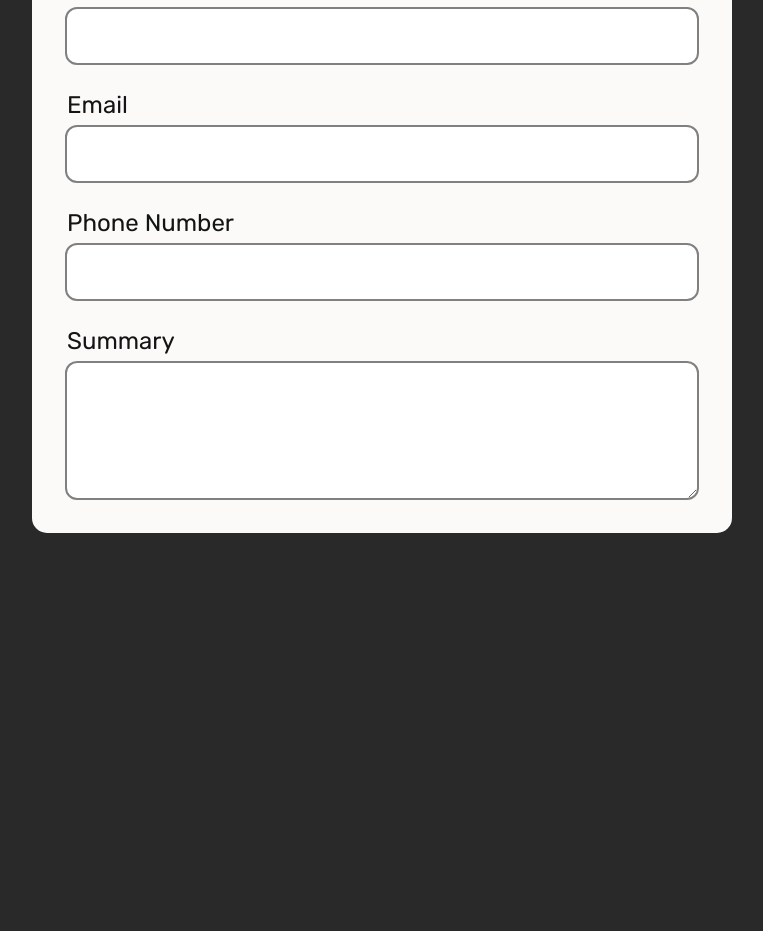
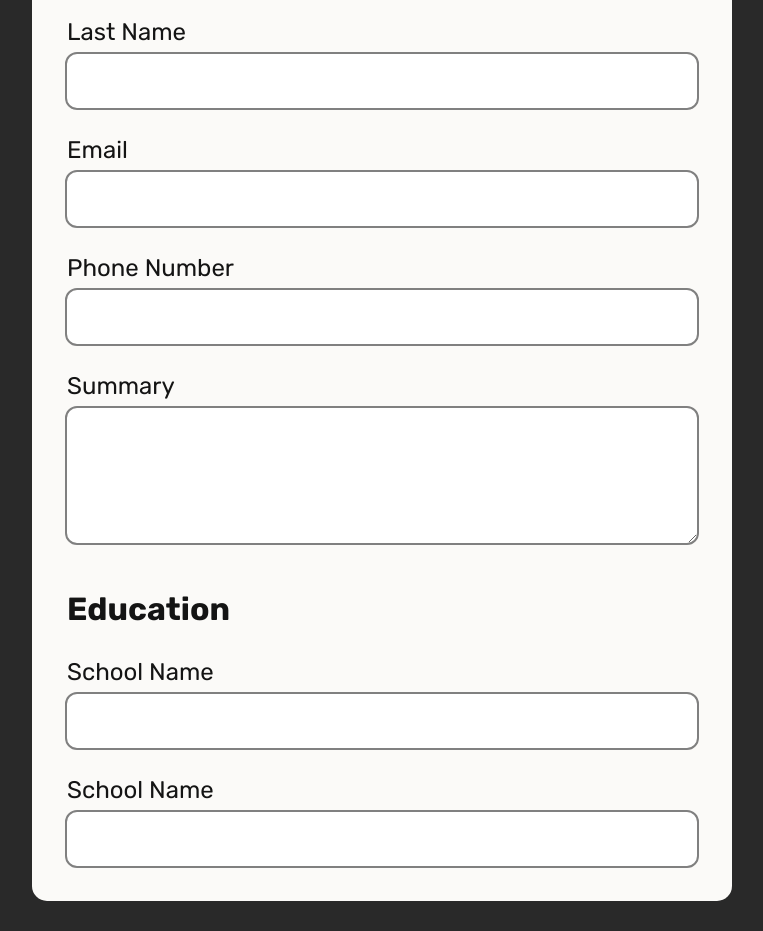
Before and after one commit to omardevelops/cv-app, a React (Vite) app: page / in a window 1280 px wide. Shown: the part 400-1331 px from the top of the page, without its empty margins (258-1021 px from the left). Before the commit the page ends 963 px from the top, so only its background shows below. Built offline with nearby package versions, Linux system fonts and the light colour scheme; the HTML template or start-up script is replaced by a standard one; a web font is replaced by a local one.

Commit message:
added: ability to add multiple sections

```diff
--- a/src/App.css
+++ b/src/App.css
@@ -64,6 +64,7 @@ form {
 
 form fieldset {
   padding: 5px;
+  margin-top: 45px;
 }
 
 form fieldset legend {
--- a/src/App.jsx
+++ b/src/App.jsx
@@ -1,5 +1,5 @@
 import React from 'react';
-import General from './components/General';
+import Form from './components/Form';
 import './reset.css';
 import './App.css';
 
@@ -8,34 +8,42 @@ class App extends React.Component {
     super(props);
 
     this.state = {
-      general: {
+      general: [
+        {
           firstName: '',
           lastName: '',
           email: '',
           phone: '',
           summary: '',
         },
+      ],
+      education: [
+        {
+          schoolName: '',
+        },
+        {
+          schoolName: '',
+        },
+      ],
     };
 
     this.handleChange = this.handleChange.bind(this);
   }
 
-  handleChange(e, key) {
+  handleChange(e, key, section, index) {
+    console.log(this.state);
     this.setState((state) => {
-      const newObject = {
-        ...state.general,
-      };
-      newObject[key] = e.target.value;
-      return {
-        general: {
-          ...newObject,
-        },
-      };
+      const newArr = [...state[section]]; // Get old entries and values
+      newArr[index][key] = e.target.value; // Set new value
+
+      const resultObject = {};
+      resultObject[section] = newArr;
+
+      return resultObject;
     });
   }
 
   render() {
-    const { general } = this.state;
     return (
       <div className="App">
         <nav>
@@ -44,7 +52,7 @@ class App extends React.Component {
 
         <div className="main">
           <form onSubmit={(e) => e.preventDefault()}>
-            <General generalInfo={general} handleChange={this.handleChange} />
+            <Form info={this.state} handleChange={this.handleChange} />
           </form>
         </div>
       </div>
--- /dev/null
+++ b/src/components/Form.jsx
@@ -0,0 +1,75 @@
+import React from 'react';
+import generateTemplate from './TemplateGenerator';
+
+const sections = [
+  { general: 'Personal Information' },
+  { education: 'Education' },
+  { experience: 'Experience' },
+];
+
+class Form extends React.Component {
+  constructor(props) {
+    super(props);
+
+    this.generateFormFields = this.generateFormFields.bind(this);
+  }
+
+  generateFormFields(info, section) {
+    // Get array of generalInfo keys
+    const { handleChange } = this.props;
+
+    return info.map((item, index) => {
+      const infoKeys = Object.keys(item);
+      const template = generateTemplate(infoKeys);
+
+      return infoKeys.map((key) => {
+        let inputElement;
+        if (template[key].type === 'textarea') {
+          inputElement = (
+            <textarea
+              id={key}
+              rows="4"
+              onChange={(e) => handleChange(e, key, section, index)}
+            />
+          );
+        } else {
+          inputElement = (
+            <input
+              type={template[key].type}
+              id={key}
+              value={info[key]}
+              onChange={(e) => handleChange(e, key, section, index)}
+              pattern={template[key].pattern}
+            />
+          );
+        }
+        return (
+          <label key={key} htmlFor={key}>
+            <p>{template[key].label}</p>
+            {inputElement}
+            <span>{`*Invalid Input. ${template[key].errorMsg ?? ''}`}</span>
+          </label>
+        );
+      });
+    });
+  }
+
+  render() {
+    const { info } = this.props;
+    const section = 'general';
+    return (
+      <div>
+        <fieldset className="general">
+          <legend>Personal Information</legend>
+          <div>{this.generateFormFields(info[section], section)}</div>
+        </fieldset>
+        <fieldset className="education">
+          <legend>Education</legend>
+          <div>{this.generateFormFields(info['education'], 'education')}</div>
+        </fieldset>
+      </div>
+    );
+  }
+}
+
+export default Form;
--- a/src/components/General.jsx
+++ /dev/null
@@ -1,55 +0,0 @@
-import React from 'react';
-import generateTemplate from './TemplateGenerator';
-
-class General extends React.Component {
-  // constructor(props) {
-  //   super(props);
-
-  // }
-
-  render() {
-    const { generalInfo, handleChange } = this.props;
-    // Get array of generalInfo keys
-    const infoKeys = Object.keys(generalInfo);
-    const template = generateTemplate(infoKeys);
-    return (
-      <fieldset className="general">
-        <legend>Personal Information</legend>
-
-        <div>
-          {infoKeys.map((key) => {
-            let inputElement;
-            if (template[key].type === 'textarea') {
-              inputElement = (
-                <textarea
-                  id={key}
-                  rows="4"
-                  onChange={(e) => handleChange(e, key)}
-                />
-              );
-            } else {
-              inputElement = (
-                <input
-                  type={template[key].type}
-                  id={key}
-                  value={generalInfo[key]}
-                  onChange={(e) => handleChange(e, key)}
-                  pattern={template[key].pattern}
-                />
-              );
-            }
-            return (
-              <label key={key} htmlFor={key}>
-                <p>{template[key].label}</p>
-                {inputElement}
-                <span>{`*Invalid Input. ${template[key].errorMsg ?? ''}`}</span>
-              </label>
-            );
-          })}
-        </div>
-      </fieldset>
-    );
-  }
-}
-
-export default General;
--- a/src/components/TemplateGenerator.js
+++ b/src/components/TemplateGenerator.js
@@ -25,6 +25,9 @@ const generateTemplate = (keys) => {
       case 'summary':
         template[key] = { label: 'Summary', type: 'textarea' };
         break;
+      case 'schoolName':
+        template[key] = { label: 'School Name' };
+        break;
       default:
         template[key] = { label: 'ErrorLabel' };
     }
```
Lines whose indentation alone changed are shown as unchanged.
